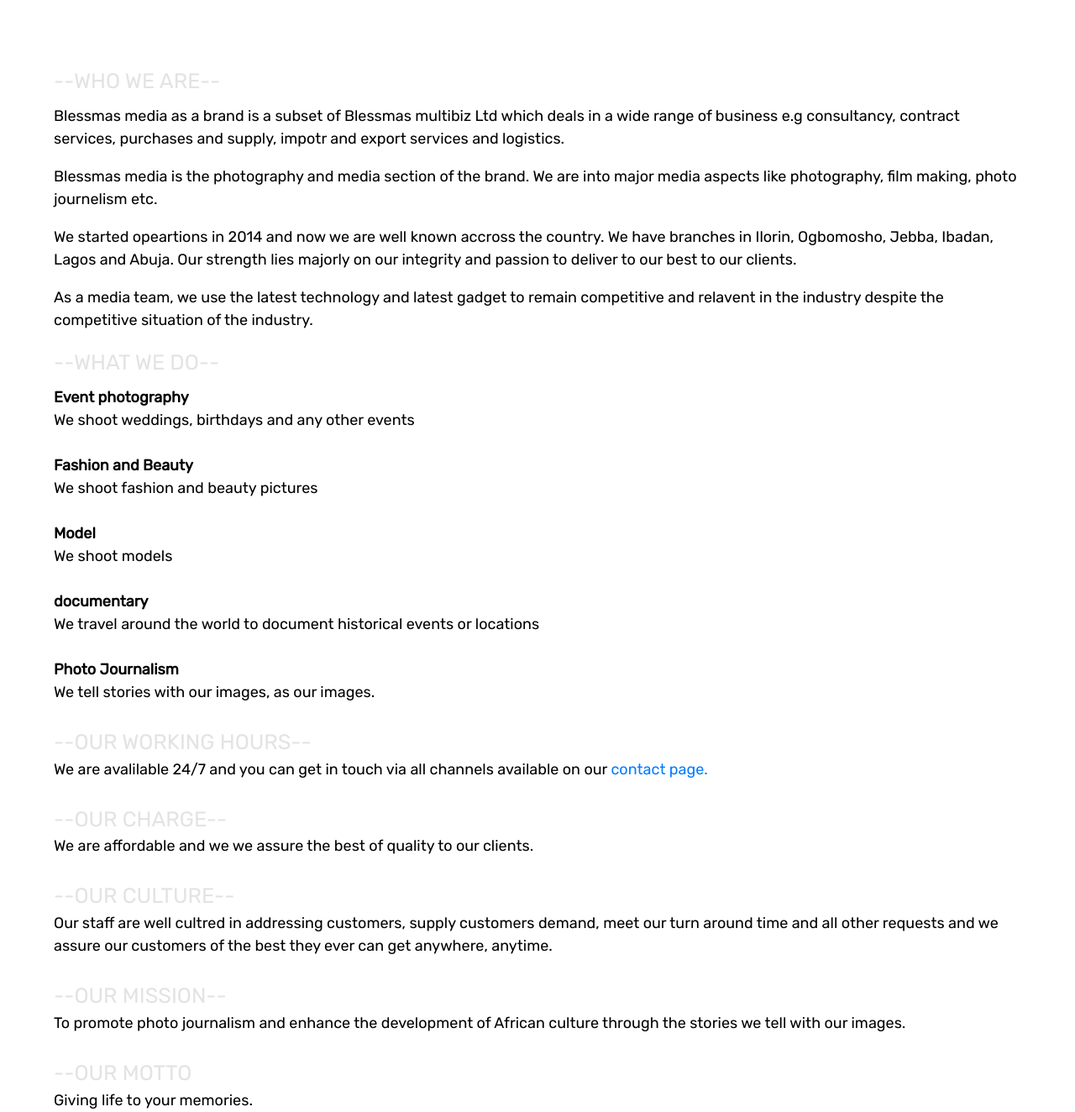
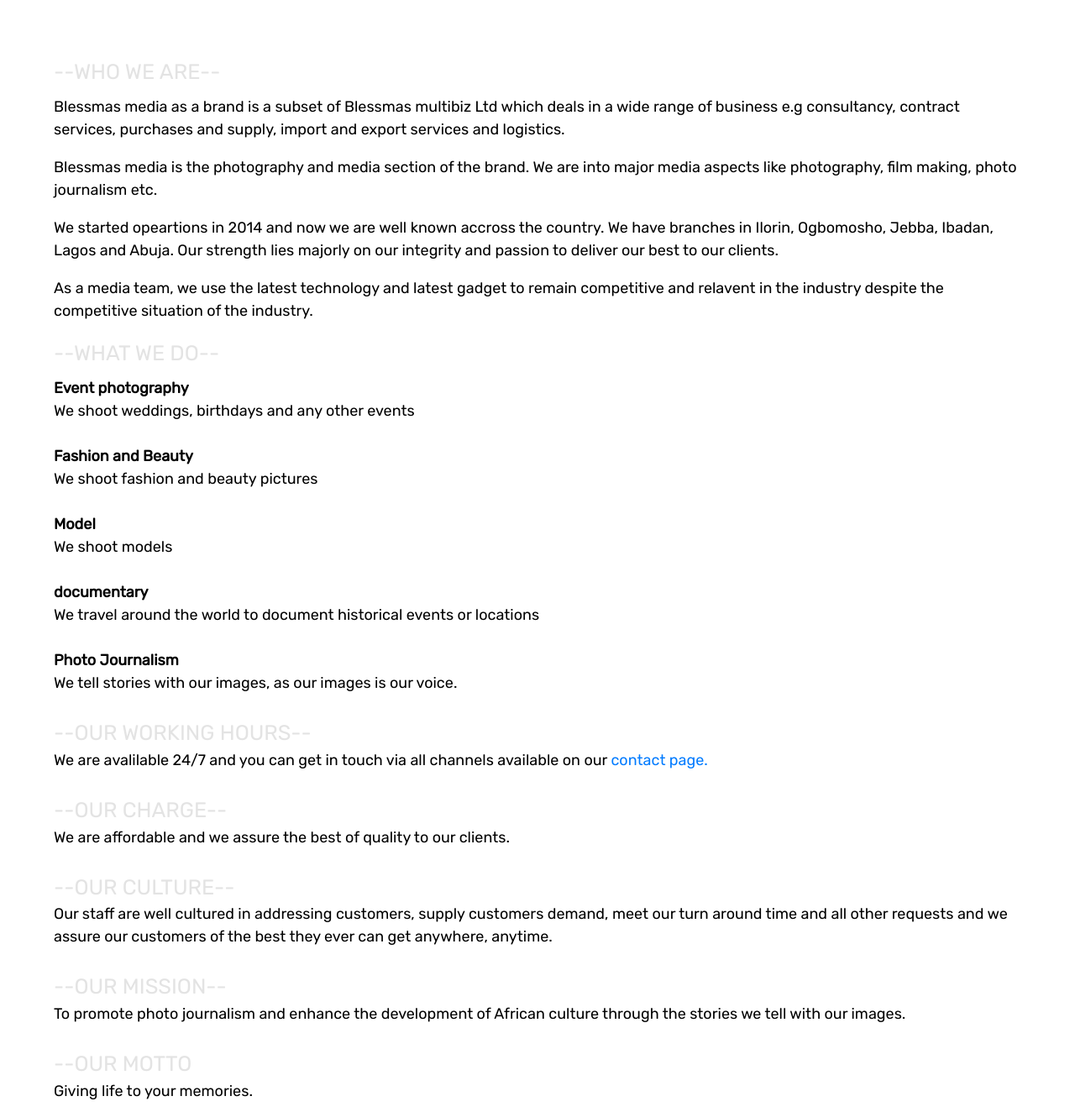
Before and after one commit to Marvelousy20/Photography-website, a Gatsby site: page /about in a window 1280 px wide. Shown: the part 388-1712 px from the top of the page at 84% size. Built offline with nearby package versions, Linux system fonts and the light colour scheme; Gatsby itself is replaced by a stand-in of ours.

Commit message:
update made

```diff
--- a/src/components/Header/header.js
+++ b/src/components/Header/header.js
@@ -8,7 +8,7 @@
 import { RiContactsLine } from 'react-icons/ri'
 import { graphql, useStaticQuery } from 'gatsby'
 import { Navbar, Nav, NavDropdown,  } from 'react-bootstrap'
-import Img from 'gatsby-image'
+// import Img from 'gatsby-image'
 
 
 
@@ -35,10 +35,10 @@
 
   return (
     <Navbar collapseOnSelect expand="md" bg="black" variant="dark" sticky = "top" className ={styles.containerFluid}>
-      <Navbar.Brand href="/">
-        <span>Blessmas</span> <span style = {{color: 'green'}}>Media</span>
+      <Link to = '/' className = {styles.a}>
+        <span style = {{color: '#fff'}}>Blessmas</span> <span style = {{color: 'green'}}>Media</span>
+      </Link>
         {/* <Img fixed = {data.file.childImageSharp.fixed} /> */}
-      </Navbar.Brand>
       <Navbar.Toggle aria-controls="responsive-navbar-nav" />
       <Navbar.Collapse id="responsive-navbar-nav">
         <Nav className="mr-auto">
--- a/src/components/Header/header.module.css
+++ b/src/components/Header/header.module.css
@@ -1,5 +1,9 @@
 .containerFluid {
     background: black;
+}
+
+.a:hover {
+    text-decoration: none;
 }
 
 .links{
--- a/src/pages/about.js
+++ b/src/pages/about.js
@@ -56,19 +56,19 @@
                 <div style = {{color: 'rgba(200,200,200,.5)',  fontSize: '1.4rem'}} className = 'mb-2'>--WHO WE ARE--</div>
                 <p>
                 Blessmas media as a brand is a subset of Blessmas multibiz Ltd which deals in a wide range of business
-                e.g consultancy, contract services, purchases and supply, impotr and export services and logistics.
+                e.g consultancy, contract services, purchases and supply, import and export services and logistics.
 
                 </p>
 
                 <p>
                     Blessmas media is the photography and media section of the brand. We are into major media aspects like
-                    photography, film making, photo journelism etc.
+                    photography, film making, photo journalism etc.
                 </p>
 
                 <p>
                     We started opeartions in 2014 and now we are well known accross the country. We have branches in Ilorin,
                     Ogbomosho, Jebba, Ibadan, Lagos and Abuja. Our strength lies majorly on our integrity and passion to
-                    deliver to our best to our clients.
+                    deliver our best to our clients.
                 </p>
 
                 <p>
@@ -91,17 +91,17 @@
                 <span>We travel around the world to document historical events or locations</span>  <br /> <br />
 
                 <div style = {{fontWeight: '600'}}>Photo Journalism</div>
-                <span>We tell stories with our images, as our images. </span> <br /> <br />
+                <span>We tell stories with our images, as our images is our voice.</span> <br /> <br />
                 <div style = {{color: 'rgba(200,200,200,.5)', fontSize: '1.4rem'}}>--OUR WORKING HOURS--</div>
                 <span>We are avalilable 24/7 and you can get in touch via all channels available
                     on our <Link to = '/contact'>contact page.</Link>
                 </span> <br /><br/>
 
                 <div style = {{color: 'rgba(200,200,200,.5)', fontSize: '1.4rem'}}>--OUR CHARGE--</div>
-                <span>We are affordable and we we assure the best of quality to our clients.</span> <br/><br/>
+                <span>We are affordable and we assure the best of quality to our clients.</span> <br/><br/>
 
                 <div style = {{color: 'rgba(200,200,200,.5)', fontSize: '1.4rem'}}>--OUR CULTURE--</div>
-                <span>Our staff are well cultred in addressing customers, supply customers demand, meet our
+                <span>Our staff are well cultured in addressing customers, supply customers demand, meet our
                     turn around time and all other requests and we assure our customers of the best they ever
                     can get anywhere, anytime.
                 </span> <br/><br/>
```
